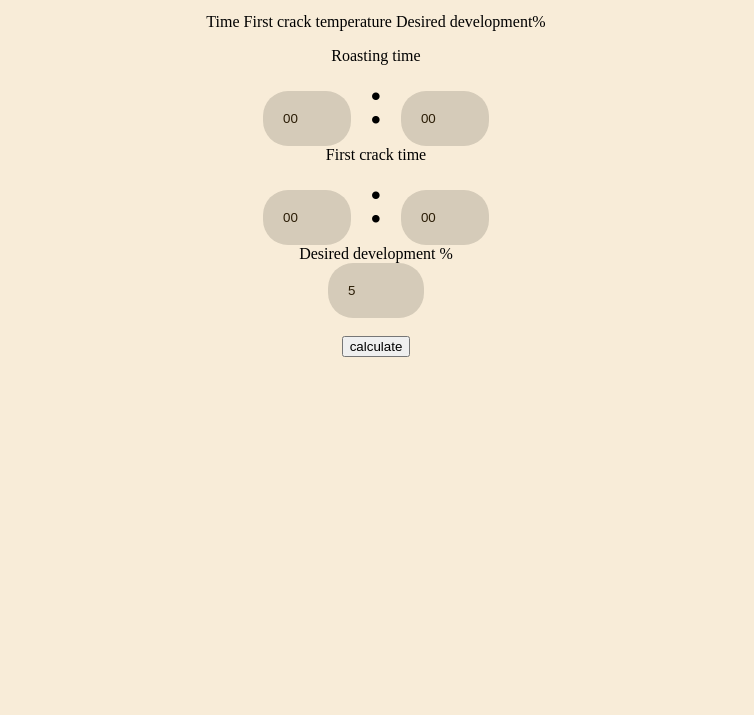
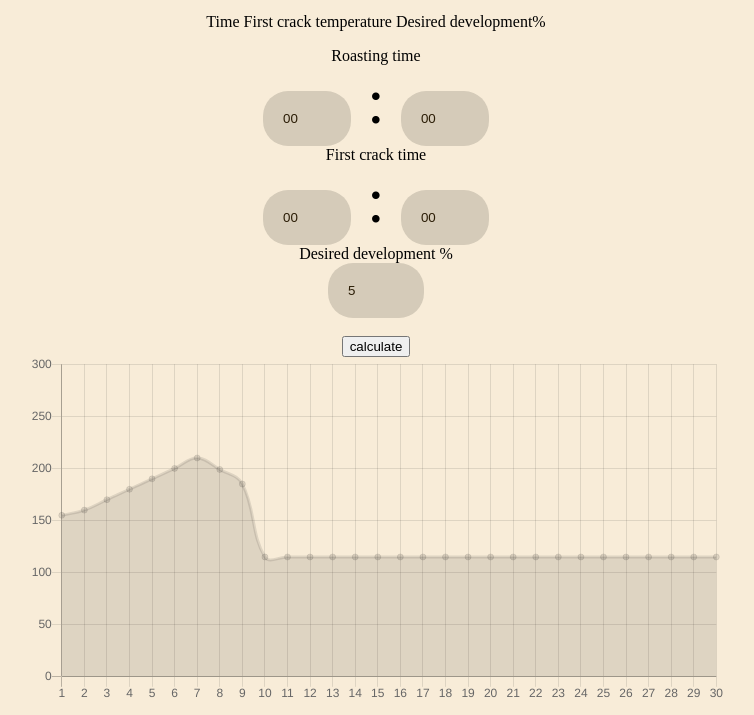
Before and after one commit to nyx-ulrix/RoastingGrapher, a plain HTML site: page homeScreen.html in a window 1280 px wide. Both pictures are taken after typing "5" into the empty fields and a click on the button "calculate". Shown: the part 101-816 px from the top of the page, without its empty margins (264-1018 px from the left). Drawn offline with nearby package versions, Linux system fonts and the light colour scheme.

Commit message:
imported chart.js

```diff
--- a/dtrCalc.js
+++ b/dtrCalc.js
@@ -1,14 +1,7 @@
-function popup(inputId){
-    textOutput = document.getElementById(inputId);
-    inputValue = textoutput.value
-    alert(inputValue);
-    console.log(typeof inputId)
+function timeToSecondConverter(minInput, secInput){
+    let toatlTimeSec = ((minInput*60) + secInput)
+    return toatlTimeSec
  }
-
- function htmltextchange(targetTextId){
-
- }
-
 
  function dtrCalculator()
  {
@@ -44,8 +37,3 @@ function popup(inputId){
     //return dtr value so that later functions will have a number to work with
     return dtrValue
    }
-
-function timeToSecondConverter(minInput, secInput){
-   let toatlTimeSec = ((minInput*60) + secInput)
-   return toatlTimeSec
-}
--- a/homeScreen.html
+++ b/homeScreen.html
@@ -1,10 +1,13 @@
 <!DOCTYPE html>
 <html>
+    <script src="https://cdnjs.cloudflare.com/ajax/libs/Chart.js/2.9.4/Chart.js"></script>
 
 <head>
+    <title>Roasting Chart</title>
+    <!--references to external scripts-->
     <link rel="stylesheet" href="theme.css">
-    <script src="theme.js"></script>
-
+    <script src="roastingChart.js" type="module"></script>
+    <script src="dtrCalc.js"></script>
 
 </head>
 
@@ -43,7 +46,15 @@
         <!--input-->
         <input type="button" onclick="dtrCalculator()" value="calculate" />
 
+        <!-- Roasting chart -->
+        <div class="container">
+            <div class="chart">
+                <canvas id="roastChart" style="width:100%;max-width:700px"></canvas>
+            </div>
+        </div>
+
     </center>
+
 
 </body>
 
--- /dev/null
+++ b/roastingChart.js
@@ -0,0 +1,24 @@
+import{
+  roastTemp,
+  roastTime,
+}from './roastingInfo.js'
+
+new Chart("roastChart", {
+  type: "line",
+  data: {
+    labels: roastTime,
+    datasets: [{
+      fill: true,
+     //lineTension: 0,
+      //backgroundColor: "rgba(0,0,255,1)",
+      //borderColor: "rgba(0,0,0,0)",
+      data: roastTemp
+    }]
+  },
+  options: {
+    legend: {display: false},
+    scales: {
+      yAxes: [{ticks: {min: 0, max:300}}],
+    }
+  }
+});
--- /dev/null
+++ b/roastingInfo.js
@@ -0,0 +1,2 @@
+export const roastTemp = [155,160,170,180,190,200,210,199,185,115,115,115,115,115,115,115,115,115,115,115,115,115,115,115,115,115,115,115,115,115];
+export const roastTime = [1,2,3,4,5,6,7,8,9,10,11,12,13,14,15,16,17,18,19,20,21,22,23,24,25,26,27,28,29,30];
```
